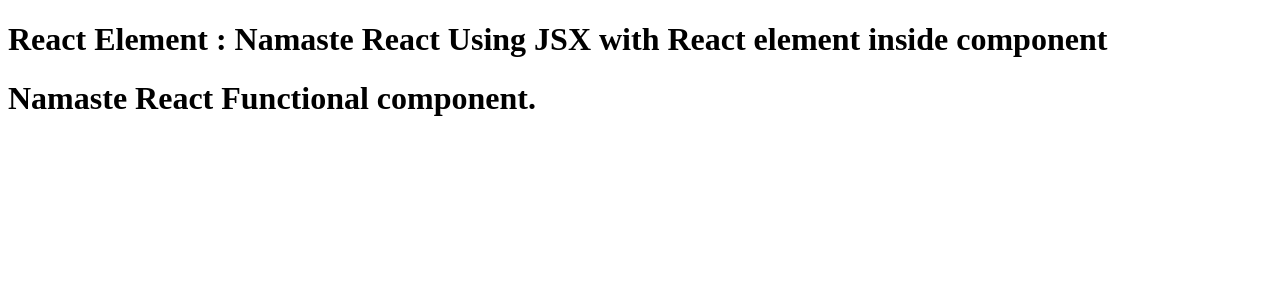
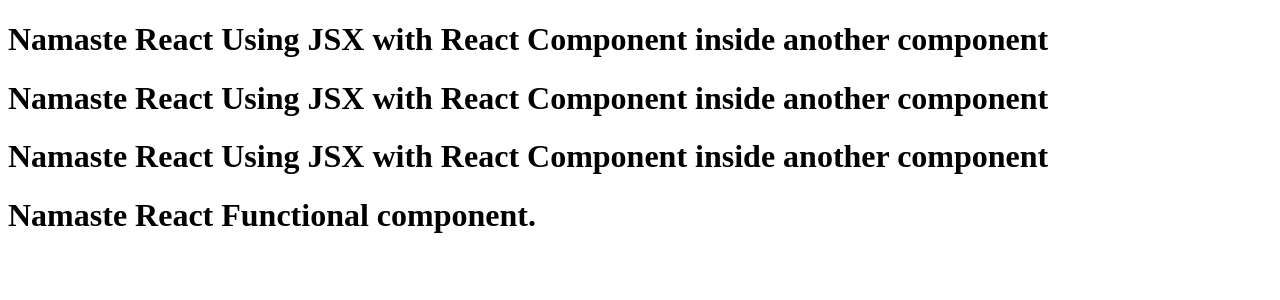
Before and after one commit to karunakarthadkapally/namaste-react, a React (Vite) app: page / in a window 1280 px wide. Shown: the top 300 px of the page. Built offline with nearby package versions, Linux system fonts and the light colour scheme.

Commit message:
Different ways to use React component inside another component.

```diff
--- a/App.js
+++ b/App.js
@@ -1,22 +1,18 @@
 import React from "react";
 import ReactDOM from "react-dom/client";
 
-const elem = <span>React Element : </span>;
-
-// React element inside element
-const title = (
+const Title = () => (
   <h1 className="title">
-    {elem}
-    Namaste React Using JSX with React element inside component
+    Namaste React Using JSX with React Component inside another component
   </h1>
 );
 
-// we can use component also inside element by using {}
-
-// putting React element in side component using curlie brackets
+// putting React components in side another component 3 different ways we can call another component.
 const HeadingComponent = () => (
   <div id="container">
-    {title}
+    {Title()}
+    <Title />
+    <Title></Title>
     <h1 className="heading">Namaste React Functional component.</h1>
   </div>
 );
```
